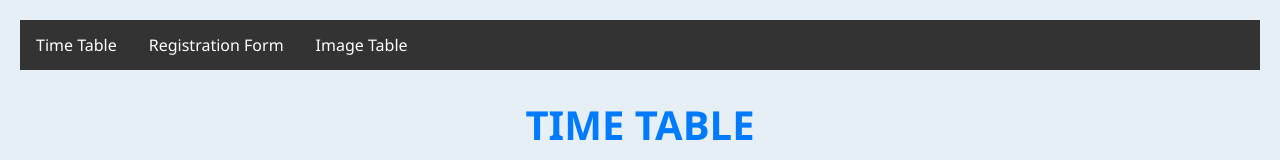
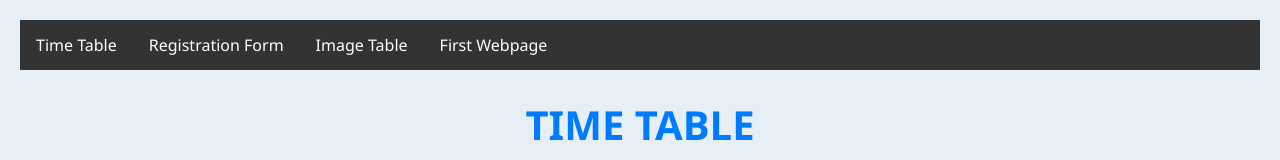
Before and after one commit to ItsmeBlackOps/mishra, a plain HTML site: page index.html in a window 1280 px wide. Shown: the top 160 px of the page. Drawn offline with Linux system fonts and the light colour scheme.

Commit message:
Update index.html

```diff
--- a/index.html
+++ b/index.html
@@ -75,6 +75,8 @@
     <li><a href="index.html">Time Table</a></li>
     <li><a href="Form.html">Registration Form</a></li>
     <li><a href="image_table.html">Image Table</a></li>
+    <li><a href="html1.html">First Webpage</a></li>
+
   </ul>
 </nav>
 
```
